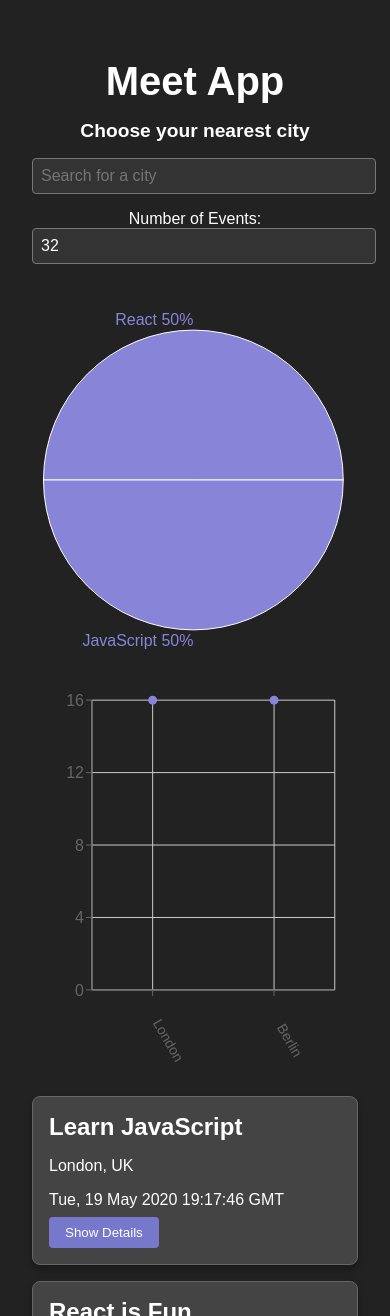
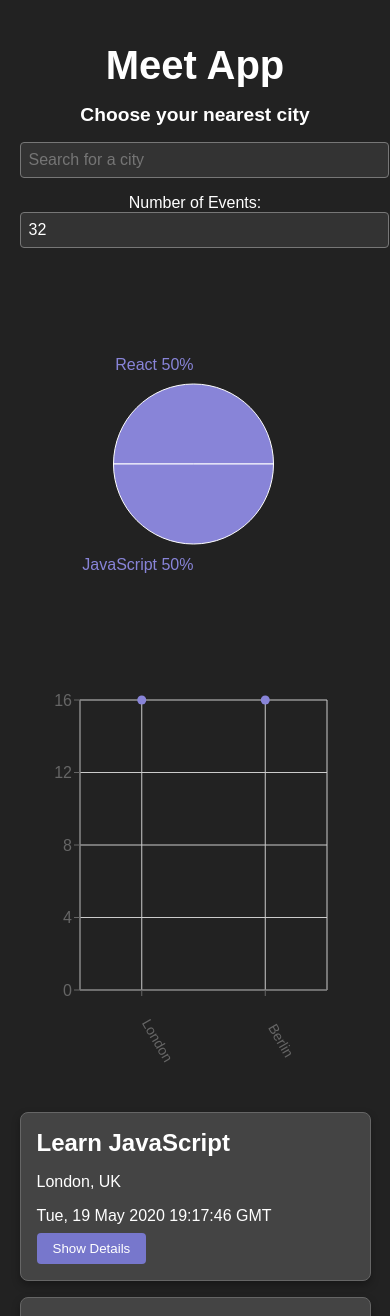
Before and after one commit to jdeebs/meet, a React (Create React App) app: page / in a window 390 px wide. Shown: the top 1316 px of the page. Built offline with nearby package versions, Linux system fonts and the light colour scheme.

Commit message:
Update responsive design for charts

```diff
--- a/src/App.css
+++ b/src/App.css
@@ -7,7 +7,7 @@ body {
 }
 
 .App {
-  max-width: 800px;
+  width: 90%;
   margin: 0 auto;
   padding: 2rem;
 }
@@ -25,3 +25,22 @@ body {
   width: 250px;
   z-index: 1000;
 }
+
+.charts-container {
+  display: grid;
+  grid-template-columns: 1fr 1fr;
+  gap: 1rem;
+  margin-bottom: 2rem;
+}
+
+@media (max-width: 768px) {
+  .charts-container {
+    grid-template-columns: 1fr;
+  }
+}
+
+@media (max-width: 480px) {
+  .App {
+    padding: 1rem;
+  }
+}
--- a/src/components/CityEventsChart/CityEventsChart.js
+++ b/src/components/CityEventsChart/CityEventsChart.js
@@ -31,7 +31,7 @@ const CityEventsChart = ({ allLocations, events }) => {
       <ScatterChart
         margin={{
           top: 20,
-          right: 20,
+          right: 40,
           bottom: 60,
           left: 0,
         }}
--- a/src/components/EventGenresChart/EventGenresChart.js
+++ b/src/components/EventGenresChart/EventGenresChart.js
@@ -4,11 +4,28 @@ import { ResponsiveContainer, PieChart, Pie, Legend } from "recharts";
 
 const EventGenresChart = ({ events }) => {
   const [data, setData] = useState([]);
+  const [outerRadius, setOuterRadius] = useState(150);
   const genres = ["React", "JavaScript", "Node", "jQuery", "AngularJS"];
 
   useEffect(() => {
     setData(getData());
   }, [events]);
+
+  useEffect(() => {
+    const handleResize = () => {
+      setOuterRadius(getOuterRadius());
+    };
+
+    // Set radius on mount
+    setOuterRadius(getOuterRadius());
+
+    // Add resize event listener
+    window.addEventListener("resize", handleResize);
+    return () => {
+      // Clean up event listener on unmount
+      window.removeEventListener("resize", handleResize);
+    };
+  }, []);
 
   const getData = () => {
     return genres.map((genre) => {
@@ -22,18 +39,14 @@ const EventGenresChart = ({ events }) => {
     });
   };
 
-  const renderCustomizedLabel = ({
-    cx,
-    cy,
-    midAngle,
-    outerRadius,
-    percent,
-    index,
-  }) => {
-    const RADIAN = Math.PI / 180;
-    const radius = outerRadius;
-    const x = cx + radius * Math.cos(-midAngle * RADIAN) * 1.07;
-    const y = cy + radius * Math.sin(-midAngle * RADIAN) * 1.07;
+  const getOuterRadius = () => {
+    const width = window.innerWidth;
+    if (width <= 480) return 80; // Smaller radius for very small screens
+    if (width <= 768) return 100; // Medium radius for small screens
+    return 150; // Default radius for larger screens
+  };
+
+  const renderCustomizedLabel = ({ x, y, cx, index, percent }) => {
     return percent ? (
       <text
         x={x}
@@ -56,7 +69,7 @@ const EventGenresChart = ({ events }) => {
           fill="#8884d8"
           labelLine={false}
           label={renderCustomizedLabel}
-          outerRadius={150}
+          outerRadius={outerRadius}
         />
       </PieChart>
     </ResponsiveContainer>
```
